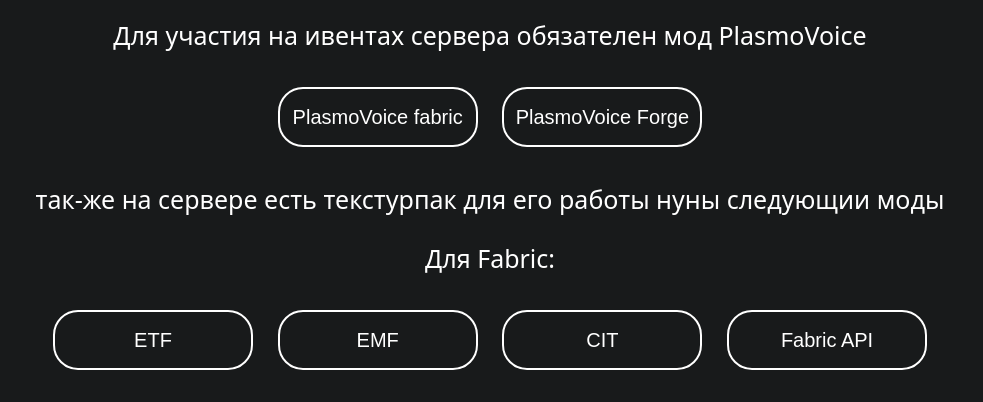
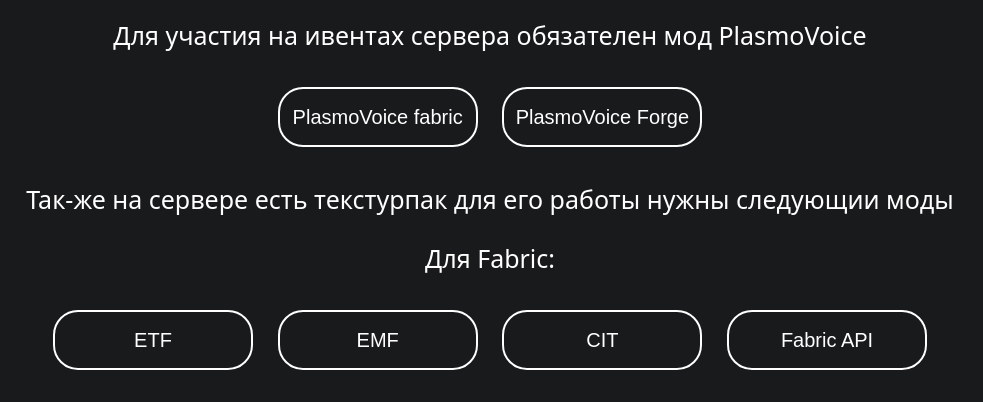
Before and after one commit to YATAVO/yatavo.github.io, a plain HTML site: page iceberg/info.html in a window 1280 px wide. Shown: the part 395-797 px from the top of the page, without its empty margins (150-1133 px from the left). Drawn offline with Linux system fonts and the light colour scheme.

Commit message:
Update info.html

```diff
--- a/iceberg/info.html
+++ b/iceberg/info.html
@@ -23,7 +23,7 @@
 <a href="./PlasmoVoice/plasmovoice-forge-1.21-2.1.5.jar" download target="_blank"><button>PlasmoVoice Forge</button></a>
 
 
-<p>так-же на сервере есть текстурпак для его работы нуны следующии моды</p>
+<p>Так-же на сервере есть текстурпак для его работы нужны следующии моды</p>
 <p>Для Fabric:</p>
 <a href="./текстурпак фабрик/entity_texture_features_fabric_1.21.1-6.2.9.jar "download target="_blank"><button>ETF</button></a>
 <a href="./текстурпак фабрик/entity_model_features_fabric_1.21.1-2.4.1.jar" download target="_blank"><button>EMF</button></a>
```
